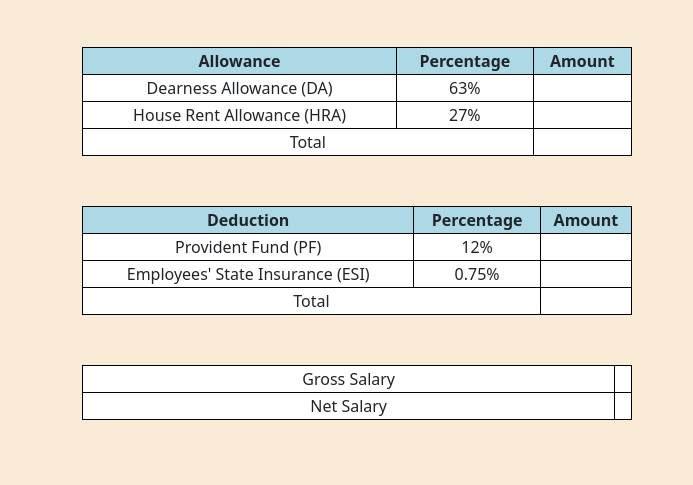
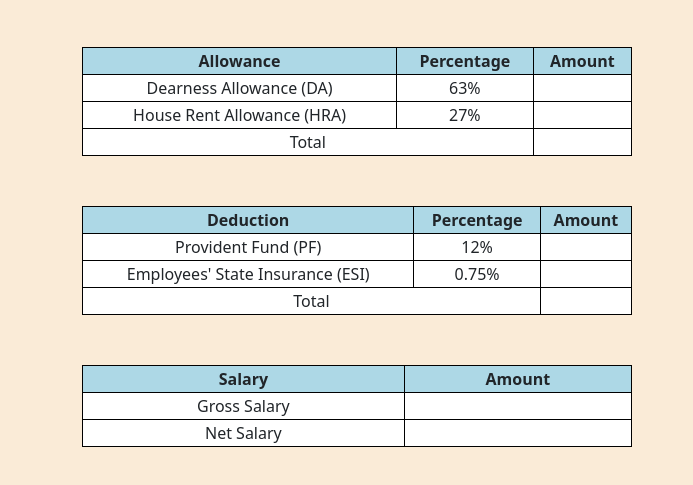
Before and after one commit to Mohamedibrahim-2002/FullStackPHP, a plain HTML site: page Pratice/salaryCalculator/index.html in a window 1280 px wide. Shown: the part 89-574 px from the top of the page, without its empty margins (0-693 px from the left). Drawn offline with nearby package versions, Linux system fonts and the light colour scheme.

Commit message:
make the table for gross and net salaryCalculator

```diff
--- a/Pratice/salaryCalculator/index.html
+++ b/Pratice/salaryCalculator/index.html
@@ -71,6 +71,10 @@
        </tr>
       </table>
       <table>
+        <tr>
+          <th>Salary</th>
+          <th>Amount</th>
+        </tr>
          <tr>
         <td>Gross Salary</td>
         <td id="disGrosspay"></td>
```
